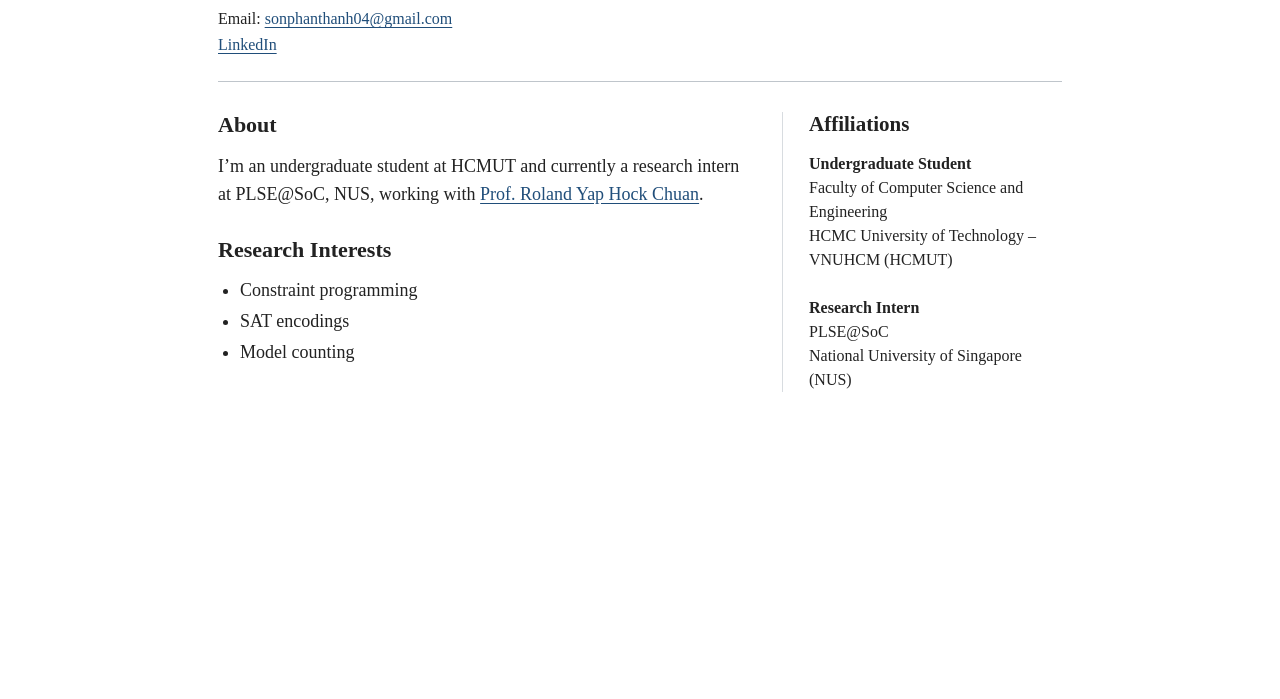
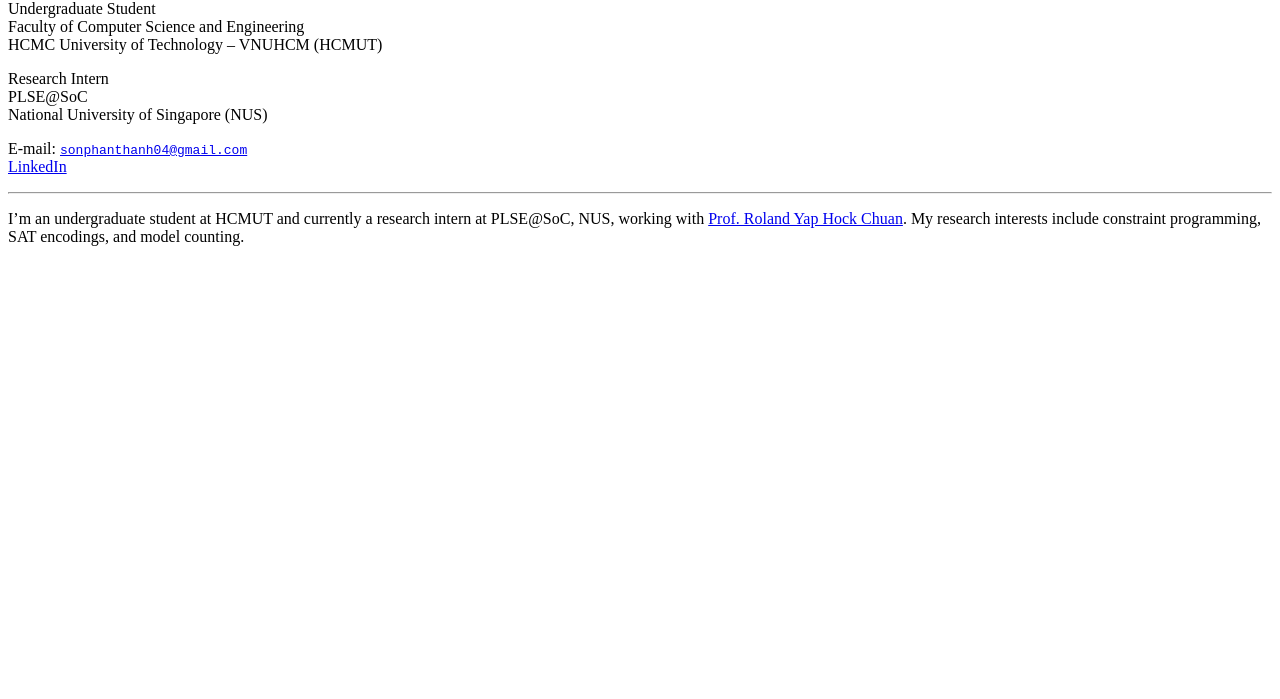
Before and after one commit to thanhson03041/thanhson03041.github.io, a plain HTML site: page index.html in a window 1280 px wide. Shown: the part 101-800 px from the top of the page. Drawn offline with Linux system fonts and the light colour scheme.

Commit message:
Update index.html

```diff
--- a/index.html
+++ b/index.html
@@ -6,60 +6,32 @@
 <meta name="description" content="Phan Thanh Son — undergraduate student at HCMUT and research intern at PLSE@SoC, NUS. Research interests in constraint programming, SAT encodings, and model counting.">
 <title>Phan Thanh Son</title>
 <style>
-html { color-scheme: light; }
-* { box-sizing: border-box; }
-body { max-width: 900px; margin: 52px auto; padding: 0 28px; font-family: "Times New Roman", Times, serif; font-size: 18px; line-height: 1.55; color: #222; background: #fff; }
-h1, h2 { line-height: 1.2; }
-h1 { margin: 0 0 12px; font-size: 36px; }
-h2 { margin: 0 0 14px; font-size: 22px; }
-p { margin: 0; }
-a { color: #204e7a; text-underline-offset: 3px; }
-a:hover { color: #111; }
-a:focus-visible { outline: 2px solid #204e7a; outline-offset: 3px; }
-header { border-bottom: 1px solid #bfc5cb; padding-bottom: 24px; }
-.contact { font-size: 16px; line-height: 1.6; }
-.layout { display: grid; grid-template-columns: minmax(0, 1fr) 280px; gap: 42px; margin-top: 30px; }
-section + section { margin-top: 28px; }
-ul { margin: 0; padding-left: 22px; }
-li { margin: 3px 0; }
-aside { padding-left: 26px; border-left: 1px solid #d8dce0; font-size: 16px; line-height: 1.5; }
-aside h2 { font-size: 21px; }
-.affiliation + .affiliation { margin-top: 24px; }
-@media (max-width: 680px) { body { margin: 30px auto; padding: 0 20px; font-size: 17px; } h1 { font-size: 32px; } .layout { grid-template-columns: 1fr; gap: 30px; } aside { border-left: 0; border-top: 1px solid #d8dce0; padding: 24px 0 0; } }
+body { font-family: "Times New Roman", Times, serif; }
+h1 { font-size: 1.5em; margin: 0.83em 0; }
 </style>
 </head>
 <body>
 <main>
-<header>
 <h1>Phan Thanh Son</h1>
-<p class="contact">Email: <a href="mailto:sonphanthanh04@gmail.com">sonphanthanh04@gmail.com</a><br>
-<a href="https://www.linkedin.com/in/sonphanthanh04/">LinkedIn</a></p>
-</header>
-<div class="layout">
-<div>
-<section aria-labelledby="about-heading">
-<h2 id="about-heading">About</h2>
-<p>I’m an undergraduate student at HCMUT and currently a research intern at PLSE@SoC, NUS, working with <a href="https://www.comp.nus.edu.sg/~ryap/">Prof. Roland Yap Hock Chuan</a>.</p>
-</section>
-<section aria-labelledby="research-heading">
-<h2 id="research-heading">Research Interests</h2>
-<ul>
-<li>Constraint programming</li>
-<li>SAT encodings</li>
-<li>Model counting</li>
-</ul>
-</section>
-</div>
-<aside aria-labelledby="affiliations-heading">
-<h2 id="affiliations-heading">Affiliations</h2>
-<p class="affiliation"><strong>Undergraduate Student</strong><br>
+<br>
+<p>
+Undergraduate Student<br>
 Faculty of Computer Science and Engineering<br>
-HCMC University of Technology – VNUHCM (HCMUT)</p>
-<p class="affiliation"><strong>Research Intern</strong><br>
+HCMC University of Technology – VNUHCM (HCMUT)
+</p>
+<p>
+Research Intern<br>
 PLSE@SoC<br>
-National University of Singapore (NUS)</p>
-</aside>
-</div>
+National University of Singapore (NUS)
+</p>
+<p>
+E-mail: <a href="mailto:sonphanthanh04@gmail.com"><code>sonphanthanh04@gmail.com</code></a><br>
+<a href="https://www.linkedin.com/in/sonphanthanh04/">LinkedIn</a>
+</p>
+<hr>
+<p>
+I’m an undergraduate student at HCMUT and currently a research intern at PLSE@SoC, NUS, working with <a href="https://www.comp.nus.edu.sg/~ryap/">Prof. Roland Yap Hock Chuan</a>. My research interests include constraint programming, SAT encodings, and model counting.
+</p>
 </main>
 </body>
 </html>
```
